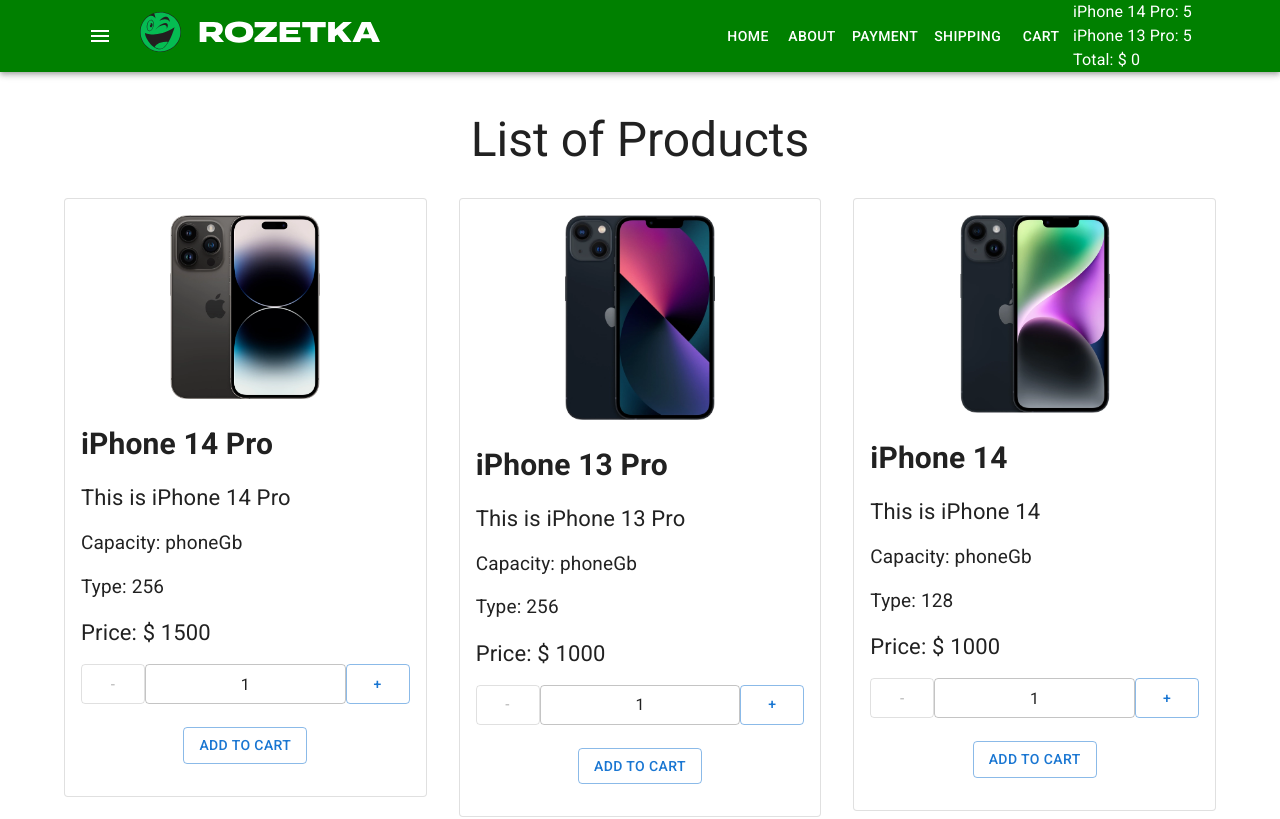
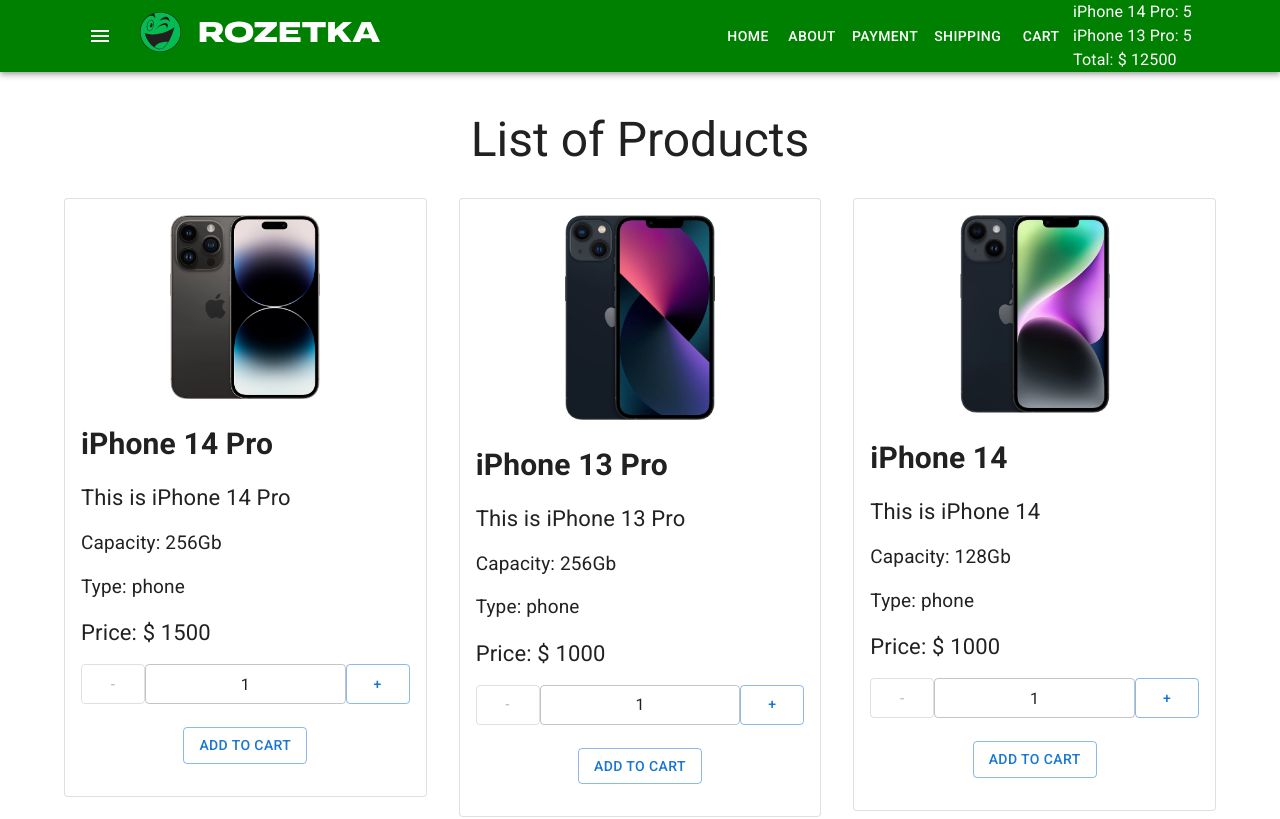
Before and after one commit to B1ackBoron/shop-project, a React (Create React App) app: page / in a window 1280 px wide. Shown: the top 819 px of the page. Built offline with nearby package versions, Linux system fonts and the light colour scheme.

Commit message:
added total in cartHeader

```diff
--- a/src/components/CartHeader/CartHeader.tsx
+++ b/src/components/CartHeader/CartHeader.tsx
@@ -23,7 +23,16 @@
                     </div>
                 ))}
             </div>
-            <div>Total: $ {0}</div>
+            <div>
+                Total: ${' '}
+                {Object.keys(productsInCart).reduce(
+                    (total, productId) =>
+                        total +
+                        productsInCart[parseInt(productId)] *
+                            productsObject[parseInt(productId)].price,
+                    0
+                )}
+            </div>
         </div>
     )
 }
--- a/src/utils/productsArray.ts
+++ b/src/utils/productsArray.ts
@@ -13,8 +13,8 @@
         id: 1,
         title: 'iPhone 14 Pro',
         description: 'This is iPhone 14 Pro',
-        capacity: 'phone',
-        type: '256',
+        capacity: '256',
+        type: 'phone',
         price: 1500,
         image: '/images/iphone-14pro.webp',
     },
@@ -22,8 +22,8 @@
         id: 2,
         title: 'iPhone 13 Pro',
         description: 'This is iPhone 13 Pro',
-        capacity: 'phone',
-        type: '256',
+        capacity: '256',
+        type: 'phone',
         price: 1000,
         image: '/images/iphone-13pro.webp',
     },
@@ -31,8 +31,8 @@
         id: 3,
         title: 'iPhone 14',
         description: 'This is iPhone 14',
-        capacity: 'phone',
-        type: '128',
+        capacity: '128',
+        type: 'phone',
         price: 1000,
         image: '/images/iphone-14.webp',
     },
@@ -40,8 +40,8 @@
         id: 4,
         title: 'iPhone 11 Pro MAX',
         description: 'This is iPhone 11 Pro MAX',
-        capacity: 'phone',
-        type: '512',
+        capacity: '512',
+        type: 'phone',
         price: 2000,
         image: '/images/iphone-11promax.webp',
     },
@@ -49,8 +49,8 @@
         id: 5,
         title: 'iPhone XS',
         description: 'This is iPhone XS',
-        capacity: 'phone',
-        type: '128',
+        capacity: '128',
+        type: 'phone',
         price: 500,
         image: '/images/iphone-se.webp',
     },
@@ -58,8 +58,8 @@
         id: 6,
         title: 'iPhone 12 Pro',
         description: 'This is iPhone 12 Pro',
-        capacity: 'phone',
-        type: '64',
+        capacity: '64',
+        type: 'phone',
         price: 1500,
         image: '/images/iphone-12pro.webp',
     },
```
